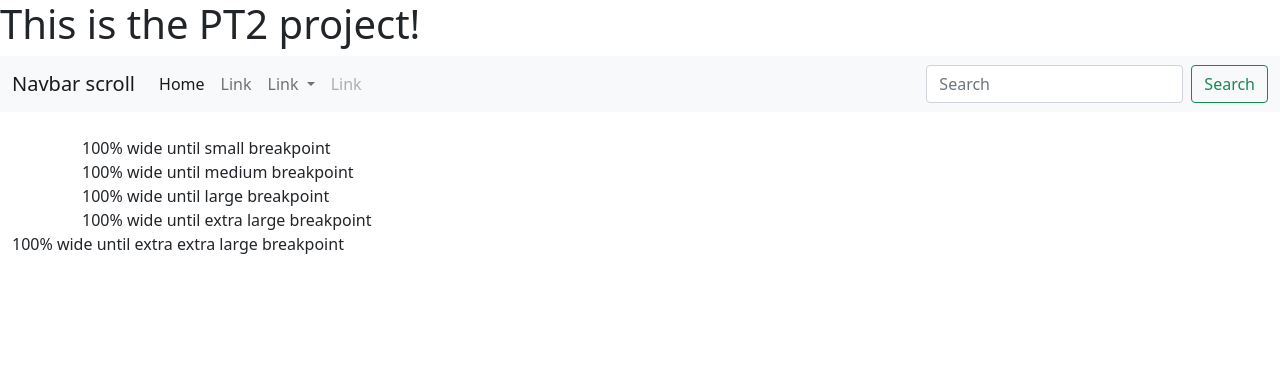
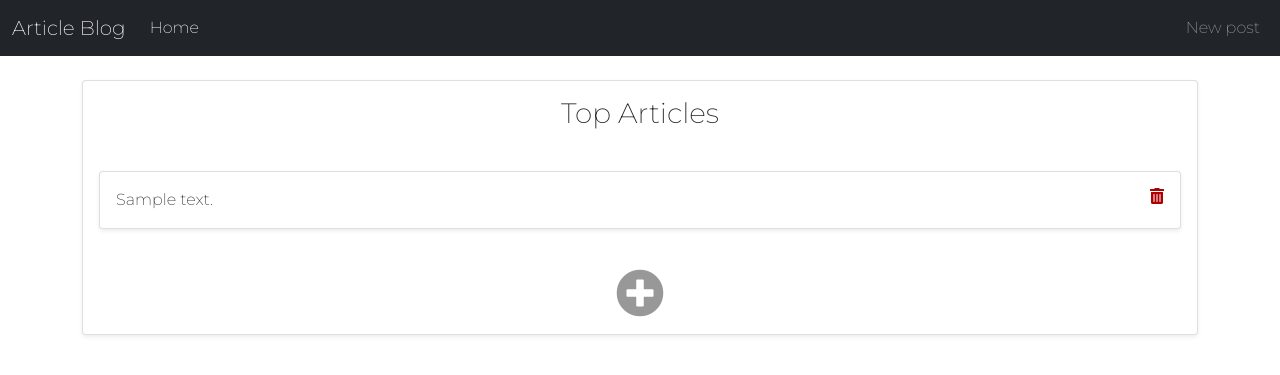
Before and after one commit to Ajesh01/pt2, a Flask app: page / in a window 1280 px wide. Shown: the top 375 px of the page. Run offline with Flask 2, Linux system fonts and the light colour scheme; a database or web service that is not in the repository returns one stand-in record (values such as "Sample title").

Commit message:
article site base code added

```diff
--- a/app.py
+++ b/app.py
@@ -1,19 +1,98 @@
-from flask import Flask, render_template
+from flask import Flask, render_template, request
+from pymongo import MongoClient
+import pymongo
+import os
 
 
 
+from dotenv import load_dotenv
+from werkzeug.utils import redirect
 
 
 
+load_dotenv()
+
+
+def get_mongo_uri():
+
+    mongo_uri = os.environ['MONGO_URI']
+    # print(mongo_uri)
+
+    return mongo_uri
+
+MONGO_URI = get_mongo_uri()
+
+# creating a MongoClient object
+client = MongoClient(MONGO_URI)
+
+# accessing the database
+DB_NAME = 'pt2'
+database = client[DB_NAME]
+
+coll_1 = database["articles"]
 
 
 app = Flask(__name__)
 
 
 
+def get_last_article_id():
+    article_id =coll_1.find().sort([('article_id', -1)]).limit(1)
+
+    try:
+        article_id = article_id[0]['article_id']
+    except Exception as err:
+
+        article_id = 0
+
+    return article_id
+
+
 @app.route('/')
-def hello():
-    return render_template('index.html')
+def home():
+
+    llist = []
+    cursor = coll_1.find()
+    for article in cursor:
+        llist.append(article)
+
+
+    return render_template('index.html', articles = llist)
+
+
+
+@app.route('/add')
+def add_article():
+
+
+
+    return render_template('new_article.html')
+
+
+
+@app.route('/article/add', methods=['POST'])
+def add_article_post():
+    editor_content = request.form['editor_content']
+    coll_1.insert_one({
+        "article_id" : get_last_article_id() + 1,
+        "content" : str(editor_content)
+        })
+    # print(editor_content)
+    return redirect("/")
+    # return render_template('new_article.html')
+
+@app.route('/delete-article/<article_id>')
+def delete_article(article_id):
+
+    coll_1.delete_one({
+        "article_id" : int(article_id)
+        })
+
+
+
+
+    return redirect("/")
+
 
 
 
--- a/docker-compose.yml
+++ b/docker-compose.yml
@@ -1,6 +1,8 @@
 version: '3'
 services:
   sample_backend:
-    build: .
+    build: ./
+    volumes:
+      - .:/code
     ports:
      - "80:80"
--- a/requirements.txt
+++ b/requirements.txt
@@ -1 +1,3 @@
 Flask==2.0.2
+python-dotenv
+flask_mongoengine==1.0.0
--- a/templates/index.html
+++ b/templates/index.html
@@ -8,26 +8,29 @@
     <!-- Bootstrap CSS -->
     <link href="https://cdn.jsdelivr.net/npm/bootstrap@5.1.3/dist/css/bootstrap.min.css" rel="stylesheet" integrity="sha384-1BmE4kWBq78iYhFldvKuhfTAU6auU8tT94WrHftjDbrCEXSU1oBoqyl2QvZ6jIW3" crossorigin="anonymous">
 
-    <title>Hello, world!</title>
+    <link rel="stylesheet" href="https://use.fontawesome.com/releases/v5.15.4/css/all.css" integrity="sha384-DyZ88mC6Up2uqS4h/KRgHuoeGwBcD4Ng9SiP4dIRy0EXTlnuz47vAwmeGwVChigm" crossorigin="anonymous">
+    <link rel="preconnect" href="https://fonts.googleapis.com">
+<link rel="preconnect" href="https://fonts.gstatic.com" crossorigin>
+<link href="https://fonts.googleapis.com/css2?family=Montserrat:wght@100;200&display=swap" rel="stylesheet">
+    <title>My Blog</title>
   </head>
-  <body>
-    <h1>This is the PT2 project!</h1>
+  <body style="font-family: 'Montserrat', sans-serif;">
 
-    <nav class="navbar navbar-expand-lg navbar-light bg-light">
+    <nav class="navbar navbar-expand-lg navbar-dark bg-dark">
         <div class="container-fluid">
-          <a class="navbar-brand" href="#">Navbar scroll</a>
+          <a class="navbar-brand" href="/">Article Blog</a>
           <button class="navbar-toggler" type="button" data-bs-toggle="collapse" data-bs-target="#navbarScroll" aria-controls="navbarScroll" aria-expanded="false" aria-label="Toggle navigation">
             <span class="navbar-toggler-icon"></span>
           </button>
           <div class="collapse navbar-collapse" id="navbarScroll">
             <ul class="navbar-nav me-auto my-2 my-lg-0 navbar-nav-scroll" style="--bs-scroll-height: 100px;">
               <li class="nav-item">
-                <a class="nav-link active" aria-current="page" href="#">Home</a>
+                <a class="nav-link active" aria-current="page" href="/">Home</a>
               </li>
-              <li class="nav-item">
-                <a class="nav-link" href="#">Link</a>
-              </li>
-              <li class="nav-item dropdown">
+              <!-- <li class="nav-item">
+                <a class="nav-link" href="#" style="float:right;">New post</a>
+              </li> -->
+              <!-- <li class="nav-item dropdown">
                 <a class="nav-link dropdown-toggle" href="#" id="navbarScrollingDropdown" role="button" data-bs-toggle="dropdown" aria-expanded="false">
                   Link
                 </a>
@@ -37,14 +40,19 @@
                   <li><hr class="dropdown-divider"></li>
                   <li><a class="dropdown-item" href="#">Something else here</a></li>
                 </ul>
-              </li>
-              <li class="nav-item">
+              </li> -->
+              <!-- <li class="nav-item">
                 <a class="nav-link disabled">Link</a>
-              </li>
+              </li> -->
             </ul>
             <form class="d-flex">
-              <input class="form-control me-2" type="search" placeholder="Search" aria-label="Search">
-              <button class="btn btn-outline-success" type="submit">Search</button>
+                <ul class="me-auto my-2 my-lg-0 navbar-nav">
+                <li class="nav-item">
+                    <a class="nav-link" href="/add" style="float:right;">New post</a>
+                  </li>
+                </ul>
+              <!-- <input class="form-control me-2" type="search" placeholder="Search" aria-label="Search">
+              <button class="btn btn-outline-success" type="submit">Search</button> -->
             </form>
           </div>
         </div>
@@ -52,11 +60,32 @@
 
 <br>
 
-      <div class="container-sm">100% wide until small breakpoint</div>
-<div class="container-md">100% wide until medium breakpoint</div>
-<div class="container-lg">100% wide until large breakpoint</div>
-<div class="container-xl">100% wide until extra large breakpoint</div>
-<div class="container-xxl">100% wide until extra extra large breakpoint</div>
+
+
+<div class="container-lg">
+    <div class="card shadow-sm" style="margin-bottom: 5vh;">
+        <div class="card-body">
+    <h3 class="text-center" style="margin-bottom:5vh;">Top Articles</h3>
+
+    {% for article in articles %}
+    <div class="card shadow-sm" style="margin-bottom: 5vh;">
+        <div class="card-body">
+            <a href="/delete-article/{{article.article_id}}"><i class="fas fa-trash-alt" style="float: right;color: rgb(174, 0, 0);"></i></a>
+           {{article.content | safe }}
+        </div>
+      </div>
+
+    {% endfor %}
+<div class="text-center">
+   <a href="/add" > <i class="fas fa-plus-circle " style="font-size: 48px;color: black;opacity:40%;"></i></a>
+</div>
+</div>
+</div>
+
+
+
+</div>
+
 
 
     <script src="https://cdn.jsdelivr.net/npm/bootstrap@5.1.3/dist/js/bootstrap.bundle.min.js" integrity="sha384-ka7Sk0Gln4gmtz2MlQnikT1wXgYsOg+OMhuP+IlRH9sENBO0LRn5q+8nbTov4+1p" crossorigin="anonymous"></script>
```
Also changed, not shown: templates/new_article.html (added, +252 -0 lines).
